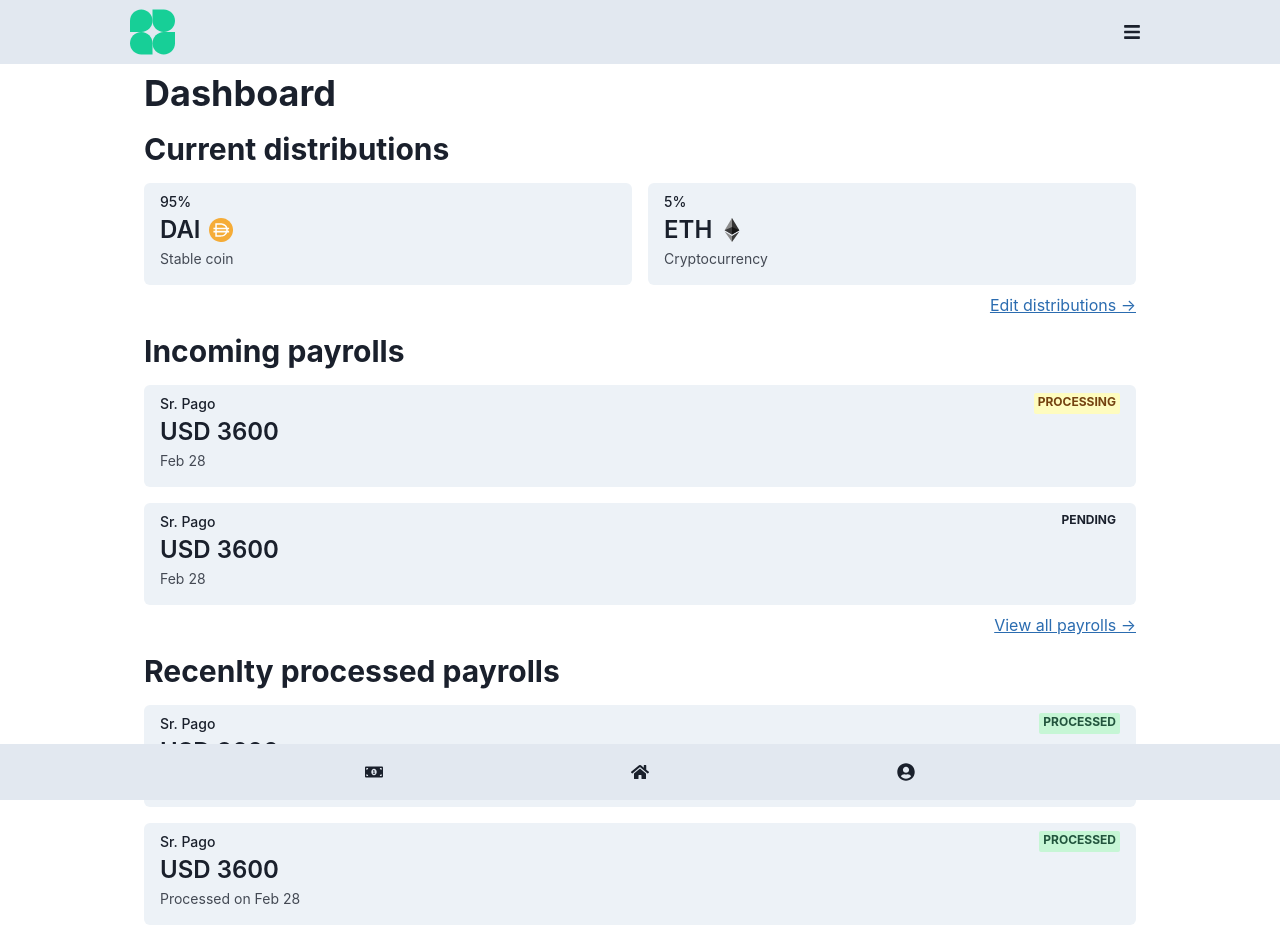
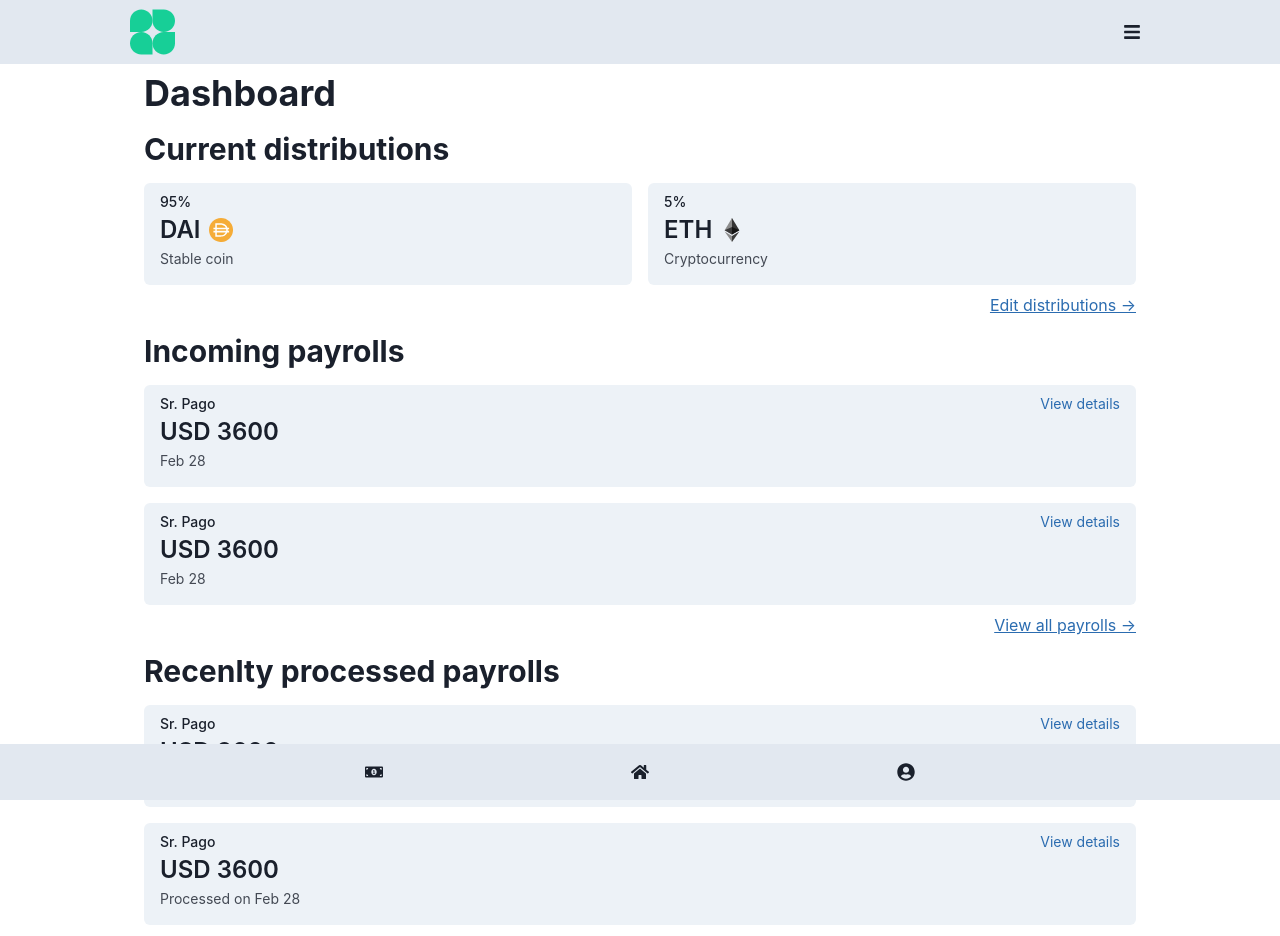
Before and after one commit to oncet/cryptowage, a React (Create React App) app: page / in a window 1280 px wide. Shown: the top 936 px of the page. Built offline with nearby package versions, Linux system fonts and the light colour scheme.

Commit message:
replace detail link

```diff
--- a/src/pages/Home.tsx
+++ b/src/pages/Home.tsx
@@ -1,11 +1,8 @@
 import React from "react";
 import { Link as RouterLink } from "react-router-dom";
 import {
-  Badge,
   Heading,
   Link,
-  LinkBox,
-  LinkOverlay,
   Stack,
   Stat,
   StatGroup,
@@ -14,6 +11,7 @@ import {
   StatNumber,
   Text,
 } from "@chakra-ui/react";
+
 import { DaiIcon } from "../components/icons/DaiIcon";
 import { EthIcon } from "../components/icons/EthIcon";
 
@@ -51,18 +49,32 @@ export const Home = () => {
         Incoming payrolls
       </Heading>
       <Stack mt="4" spacing="4">
-        <LinkBox as={Stat}>
-          <LinkOverlay as={RouterLink} to="/payroll/1">
-            <StatLabel display="flex" justifyContent="space-between">
-              Sr. Pago <Badge colorScheme="yellow">processing</Badge>
-            </StatLabel>
-            <StatNumber>USD 3600</StatNumber>
-            <StatHelpText>Feb 28</StatHelpText>
-          </LinkOverlay>
-        </LinkBox>
         <Stat>
           <StatLabel display="flex" justifyContent="space-between">
-            Sr. Pago <Badge>Pending</Badge>
+            Sr. Pago
+            <Link
+              as={RouterLink}
+              to="/payroll/1"
+              fontWeight="normal"
+              textDecoration="none"
+            >
+              View details
+            </Link>
+          </StatLabel>
+          <StatNumber>USD 3600</StatNumber>
+          <StatHelpText>Feb 28</StatHelpText>
+        </Stat>
+        <Stat>
+          <StatLabel display="flex" justifyContent="space-between">
+            Sr. Pago
+            <Link
+              as={RouterLink}
+              to="/payroll/1"
+              fontWeight="normal"
+              textDecoration="none"
+            >
+              View details
+            </Link>
           </StatLabel>
           <StatNumber>USD 3600</StatNumber>
           <StatHelpText>Feb 28</StatHelpText>
@@ -79,14 +91,30 @@ export const Home = () => {
       <Stack mt="4" spacing="4">
         <Stat>
           <StatLabel display="flex" justifyContent="space-between">
-            Sr. Pago <Badge colorScheme="green">processed</Badge>
+            Sr. Pago
+            <Link
+              as={RouterLink}
+              to="/payroll/1"
+              fontWeight="normal"
+              textDecoration="none"
+            >
+              View details
+            </Link>
           </StatLabel>
           <StatNumber>USD 3600</StatNumber>
           <StatHelpText>Processed on Feb 28</StatHelpText>
         </Stat>
         <Stat>
           <StatLabel display="flex" justifyContent="space-between">
-            Sr. Pago <Badge colorScheme="green">processed</Badge>
+            Sr. Pago
+            <Link
+              as={RouterLink}
+              to="/payroll/1"
+              fontWeight="normal"
+              textDecoration="none"
+            >
+              View details
+            </Link>
           </StatLabel>
           <StatNumber>USD 3600</StatNumber>
           <StatHelpText>Processed on Feb 28</StatHelpText>
```
